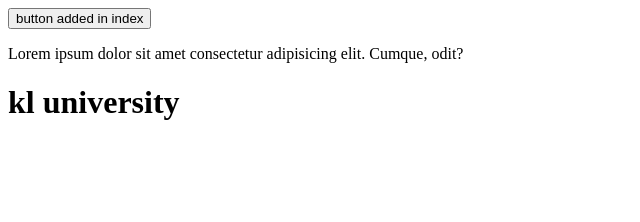
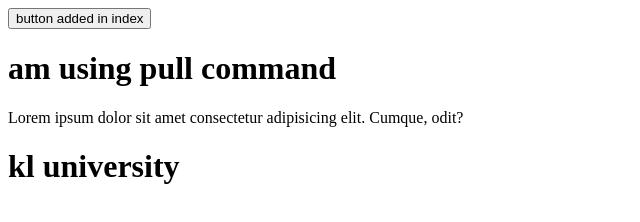
Before and after one commit to 2000031628/traning, a plain HTML site: page index.html in a window 1280 px wide. Shown: the whole page, without its empty margins (0-640 px from the left). Drawn offline with Linux system fonts and the light colour scheme.

Commit message:
Update index.html

```diff
--- a/index.html
+++ b/index.html
@@ -9,6 +9,7 @@
     <button>button added in index
 
     </button>
+    <h1>am using pull command</h1>
     <p>Lorem ipsum dolor sit amet consectetur adipisicing elit. Cumque, odit?</p>
     <h1>kl university</h1>
 
```
